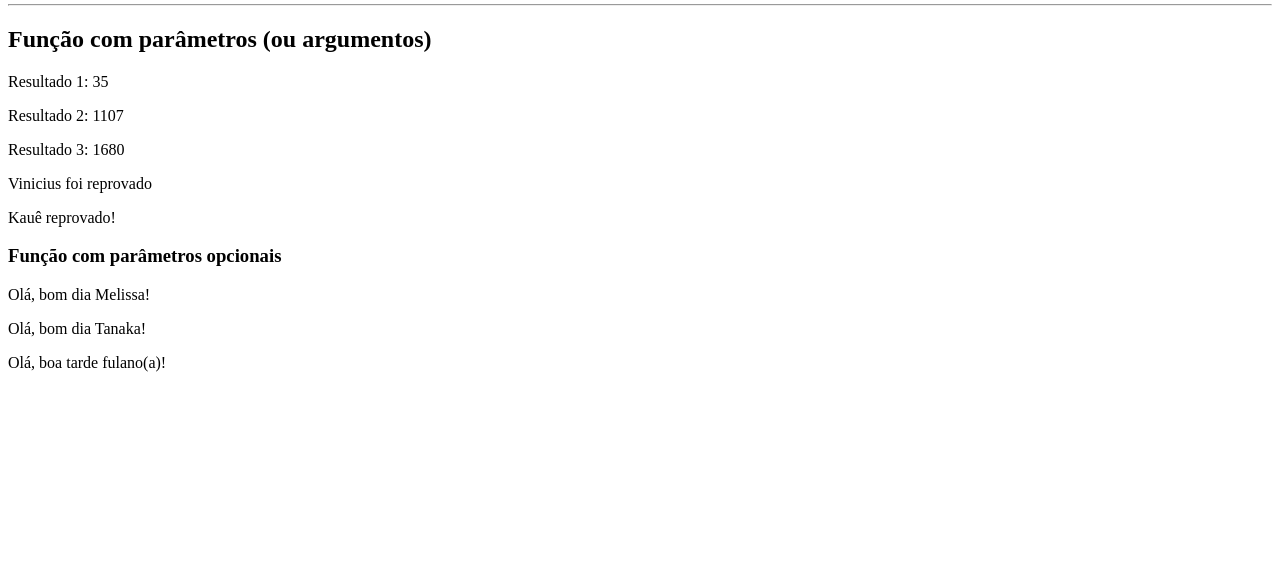
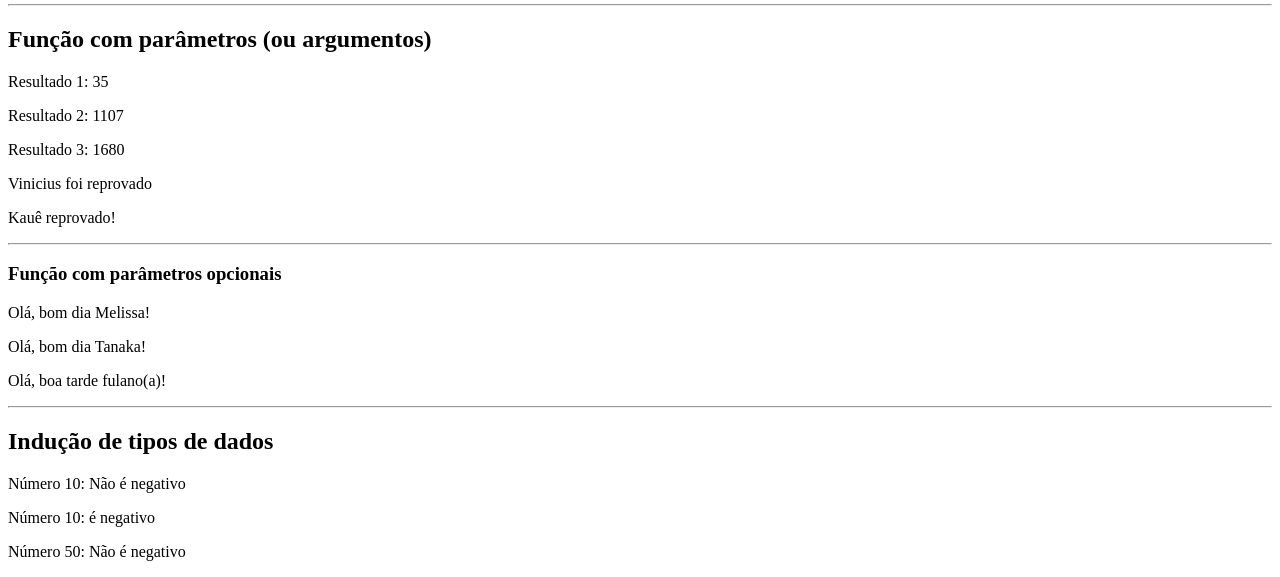
Before and after one commit to kaue-S/aulas-php, a PHP site: page /funcoes.php in a window 1280 px wide. Shown: the part 485-1062 px from the top of the page. Before the commit the page ends 857 px from the top, so only its background shows below. Run offline with PHP 8.4, Linux system fonts and the light colour scheme.

Commit message:
Exemplo e Early return

```diff
--- a/exemplos/funcoes.php
+++ b/exemplos/funcoes.php
@@ -73,6 +73,7 @@
             <p>Kauê reprovado!</p>
     <?php } ?>
 
+    <hr>
 
     <h3>Função com parâmetros opcionais</h3>
     <?php
@@ -84,5 +85,22 @@
     <p><?=saudacao("bom dia", "Melissa")?></p>
     <p><?=saudacao("bom dia", "Tanaka")?></p>
     <p><?=saudacao("boa tarde")?></p>
+    <hr>
+
+    <h2>Indução de tipos de dados</h2>
+    <?php
+        //indução de tipos deve ser feito nos parâmetros e no retorno da função.
+        function verificaNegativo(int $valor):string{
+            //Early return (é possivel omitir o else neste caso)
+            if($valor < 0){
+                return "é negativo";
+            }
+                return "Não é negativo";
+        }
+    ?>
+
+    <p>Número 10: <?=verificaNegativo(10)?></p>
+    <p>Número 10: <?=verificaNegativo(-10)?></p>
+    <p>Número 50: <?=verificaNegativo(50)?></p>
 </body>
 </html>
```
